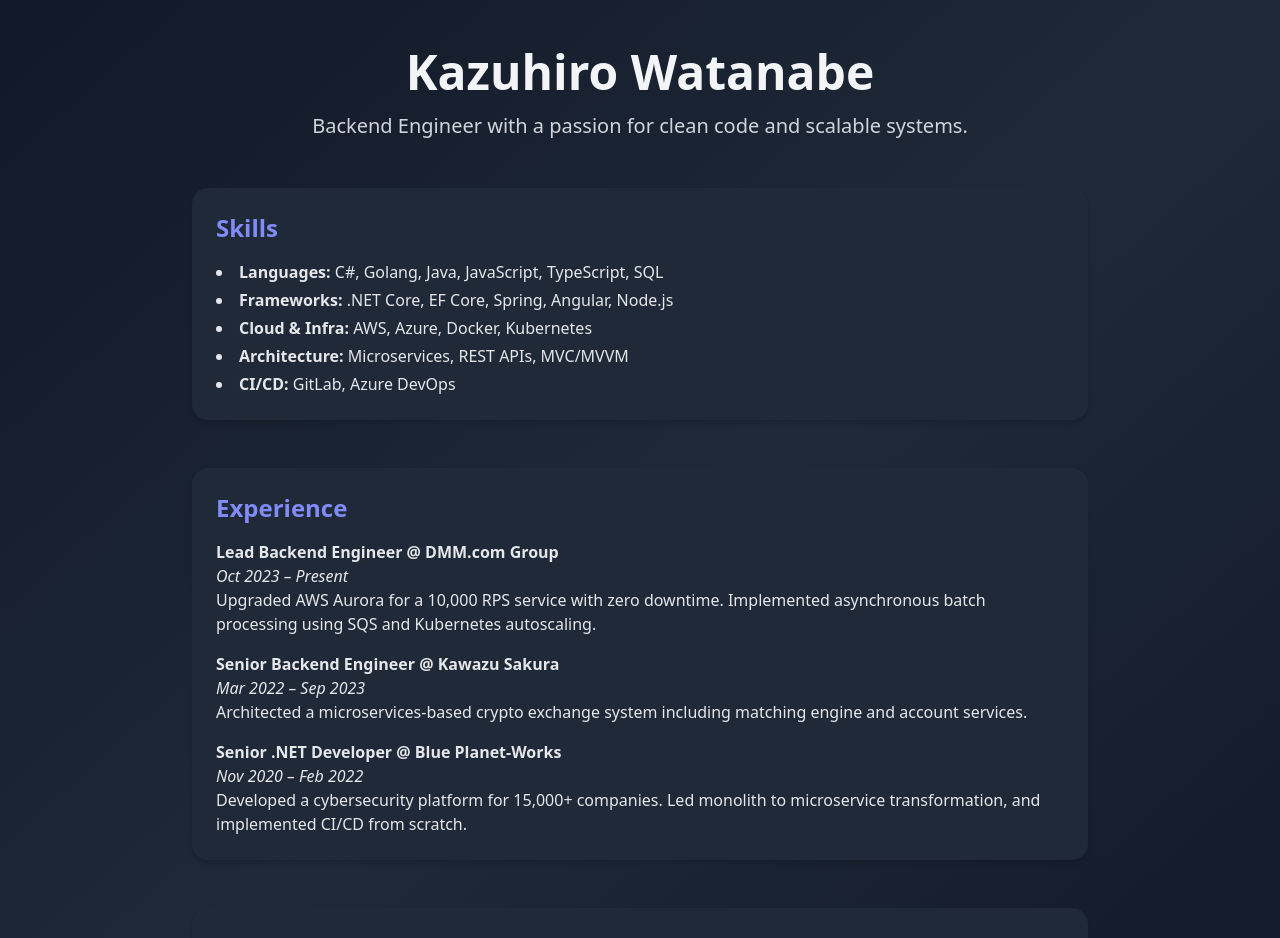
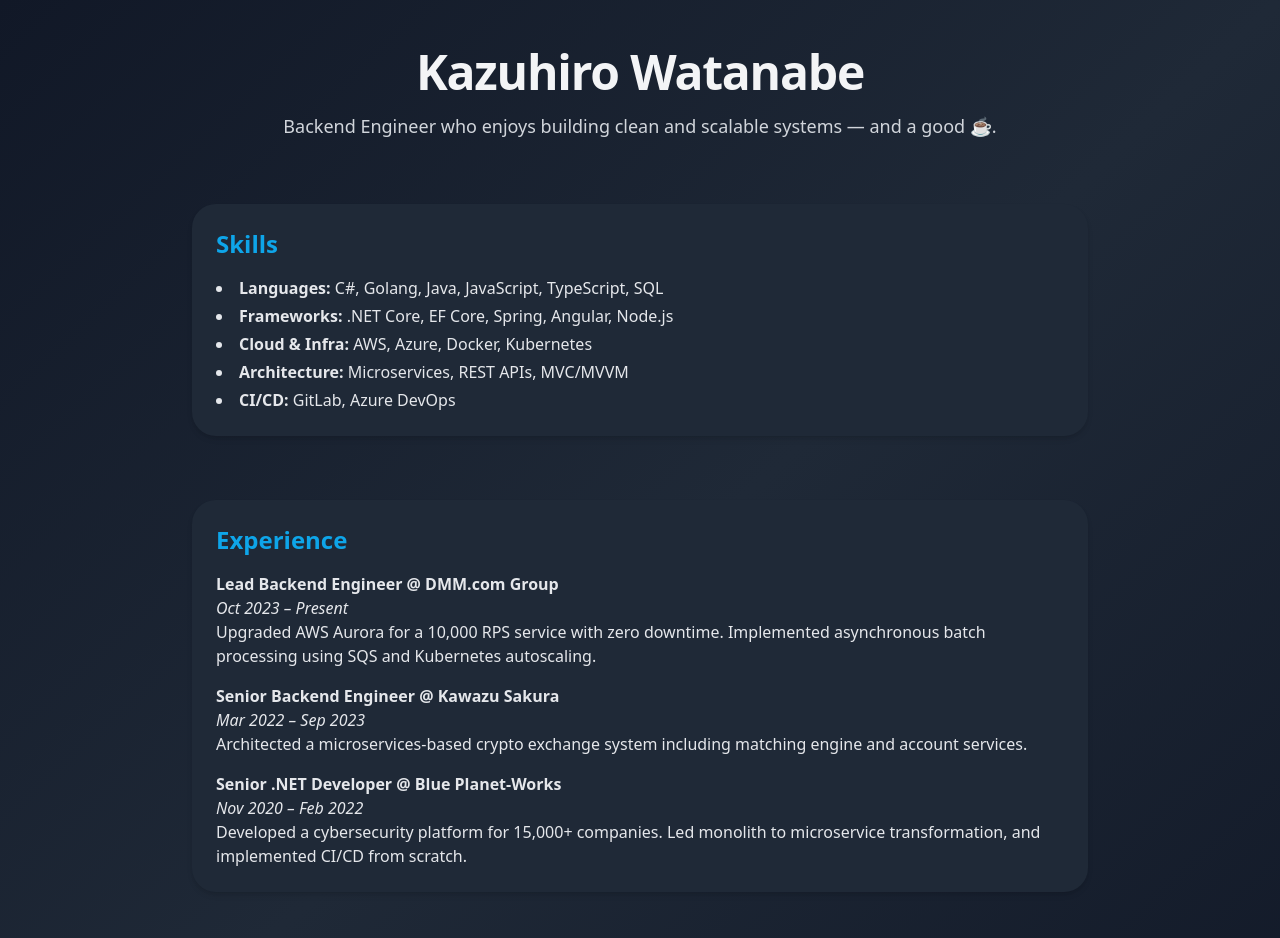
Before and after one commit to legobrokkori/kazuhiro-portfolio, a React (Vite) app: page / in a window 1280 px wide. Shown: the top 938 px of the page. Built offline with nearby package versions, Linux system fonts and the light colour scheme.

Commit message:
style: adjust tone

```diff
--- a/src/Portfolio.tsx
+++ b/src/Portfolio.tsx
@@ -5,25 +5,27 @@ import Contact from './components/Contact'
 
 export default function Portfolio() {
   return (
-    <div className="min-h-screen bg-gradient-to-br from-gray-900 via-gray-800 to-gray-900 text-gray-100 px-4 py-12">
-      <div className="max-w-4xl mx-auto space-y-12">
+    <div className="min-h-screen bg-gradient-to-br from-gray-900 via-gray-800 to-gray-900 text-gray-100 px-6 py-12">
+      <div className="max-w-4xl mx-auto space-y-16">
         <header className="text-center">
-          <h1 className="text-5xl font-extrabold">Kazuhiro Watanabe</h1>
-          <p className="mt-4 text-xl text-gray-300">Backend Engineer with a passion for clean code and scalable systems.</p>
+          <h1 className="text-5xl font-extrabold tracking-tight">Kazuhiro Watanabe</h1>
+          <p className="mt-4 text-lg text-gray-300 font-light">
+            Backend Engineer who enjoys building clean and scalable systems — and a good ☕.
+          </p>
         </header>
 
-        <section className="bg-white dark:bg-gray-800 p-6 rounded-2xl shadow-md">
-          <h2 className="text-2xl font-bold text-indigo-400 mb-4">Skills</h2>
+        <section className="bg-white dark:bg-gray-800 p-6 rounded-3xl shadow-md">
+          <h2 className="text-2xl font-bold text-sky-500 mb-4">Skills</h2>
           <Skills />
         </section>
 
-        <section className="bg-white dark:bg-gray-800 p-6 rounded-2xl shadow-md">
-          <h2 className="text-2xl font-bold text-indigo-400 mb-4">Experience</h2>
+        <section className="bg-white dark:bg-gray-800 p-6 rounded-3xl shadow-md">
+          <h2 className="text-2xl font-bold text-sky-500 mb-4">Experience</h2>
           <ExperienceList />
         </section>
 
-        <section className="bg-white dark:bg-gray-800 p-6 rounded-2xl shadow-md">
-          <h2 className="text-2xl font-bold text-indigo-400 mb-4">Contact</h2>
+        <section className="bg-white dark:bg-gray-800 p-6 rounded-3xl shadow-md">
+          <h2 className="text-2xl font-bold text-sky-500 mb-4">Contact</h2>
           <Contact />
         </section>
       </div>
```
